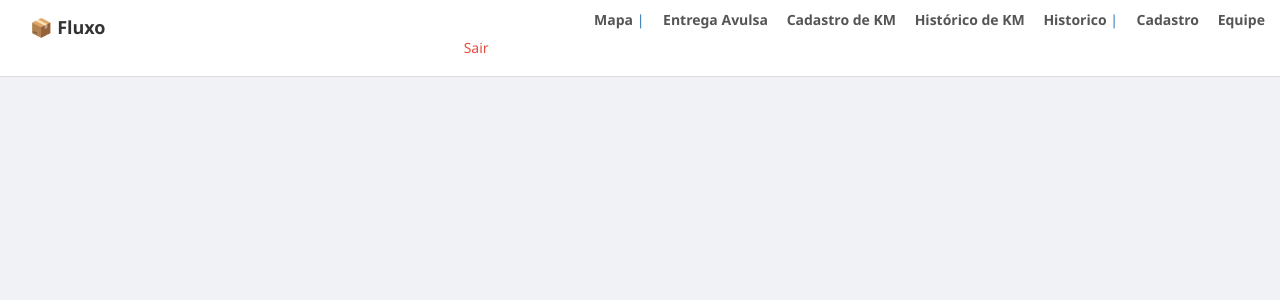
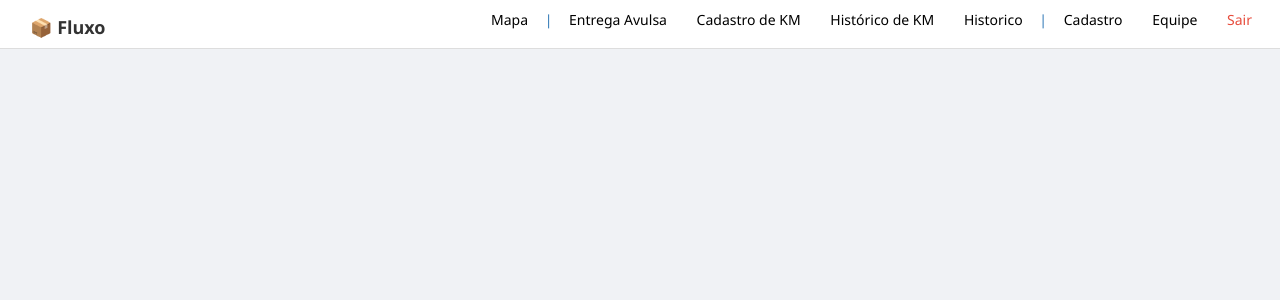
Before and after one commit to RayFarias13/API_entregas, a Django app: page /home_administrativo/ in a window 1280 px wide. Shown: the top 300 px of the page. Run offline with Django 5.2, Linux system fonts and the light colour scheme; the visitor is signed in with stand-in values (Sample User, id 1); data comes from the database, SQL or seed files in the repository; data that the repository does not hold is empty; some libraries are stand-ins or nearby versions.

Commit message:
14331032026

```diff
--- a/software/templates/boardadministrativo.html
+++ b/software/templates/boardadministrativo.html
@@ -92,10 +92,10 @@
 
         /* Logout btn */
         .btn-logout {
-            display: flex;
+
             align-items: center;
-            gap: 7px;
-            padding: 7px 14px;
+            gap: 2px;
+            padding: 7px 12px;
             border-radius: 7px;
             font-size: 14px;
             font-weight: 500;
@@ -103,10 +103,35 @@
             text-decoration: none;
             border: 1px solid transparent;
             transition: 0.2s;
+
         }
         .btn-logout:hover {
-            background: var(--red-soft);
-            border-color: #f5c6c2;
+            background-color: #f5c6c2;
+            border-color: red;
+
+
+        }
+
+        /*  btn */
+        .btn-gerais {
+
+            align-items: center;
+            gap: 2px;
+            padding: 7px 12px;
+            border-radius: 7px;
+            font-size: 14px;
+            font-weight: 500;
+            color: var(--red);
+            text-decoration: none;
+            border: 1px solid transparent;
+            transition: 0.2s;
+            color: black;
+
+        }
+        .btn-gerais:hover {
+            border-color:red;
+
+
         }
 
     </style>
@@ -121,11 +146,11 @@
             </div>
             <div class="col-xs-8 text-right">
                 {% if request.user.is_authenticated %}
-                <a class="links" href="/mapa">Mapa</a>
+                <a class="btn-gerais" href="/mapa">Mapa</a>
                 <a>|</a>
-                <a class="links" href="/entrega_avulsa">Entrega Avulsa</a>
-                <a class="links" href="/km/novo">Cadastro de KM</a>
-                <a class="links" href="/km/historico">Histórico de KM</a>
+                <a class="btn-gerais" href="/entrega_avulsa">Entrega Avulsa</a>
+                <a class="btn-gerais" href="/km/novo">Cadastro de KM</a>
+                <a class="btn-gerais" href="/km/historico">Histórico de KM</a>
 
                 {% with funcao=request.user.funcionario.funcao %}
                     {% if funcao == 'GERENTE' or funcao == 'S. GERENTE' or funcao == 'ADMINISTRATIVO' %}
@@ -133,10 +158,10 @@
                     {% endif %}
                 {% endwith %}
 
-                <a class="links" href="/historicogeral">Historico</a>
+                <a class="btn-gerais" href="/historicogeral">Historico</a>
                 <a>|</a>
-                <a class="links" href="/cadastro_funcionario">Cadastro</a>
-                <a class="links" href="/gerenciar_cadastros">Equipe</a>
+                <a class="btn-gerais" href="/cadastro_funcionario">Cadastro</a>
+                <a class="btn-gerais" href="/gerenciar_cadastros"><i class="fa-solid fa-right-from-bracket"></i>Equipe</a>
 
 
                 <a class="btn-logout" href="/logout" style="color: #e74c3c;"><i class="fa-solid fa-right-from-bracket"></i>Sair</a>
--- a/software/templates/lista_km.html
+++ b/software/templates/lista_km.html
@@ -86,7 +86,7 @@
                         <tr>
                             <th colspan="3" class="ps-4 py-3">....</th>
                             <th class="text-end pe-4 py-3 total-destaque">
-                                {{ total_geral|stringformat:".1f" }} km
+                                <!-- {{ total_geral|stringformat:".1f" }} km -->
                             </th>
                         </tr>
                     </tfoot>
--- a/software/templates/naoautorizado.html
+++ b/software/templates/naoautorizado.html
@@ -53,7 +53,7 @@
         Você não tem permissão para acessar esta página.
     </div>
 
-    <a href="{% url 'home' %}" class="error-btn">
+    <a href="/home_administrativo" class="error-btn">
         Voltar para o início
     </a>
 </div>
--- a/software/views.py
+++ b/software/views.py
@@ -585,7 +585,7 @@ def lista_km(request):
 
     return render(request, 'lista_km.html', {
         'relatorios': relatorios_quinzenais,
-        'total_geral': "{:.1f}".format('...'),
+        #'total_geral': "{:.1f}".format('...'),
         'ultimosregistros' : ultimosregistros,  # opcional: últimos 10 registros
         #'ultimos_registros': dadoskilometragem.objects.order_by('-data_apuracao')[:10]  # opcional: últimos 10 registros
     })
```
